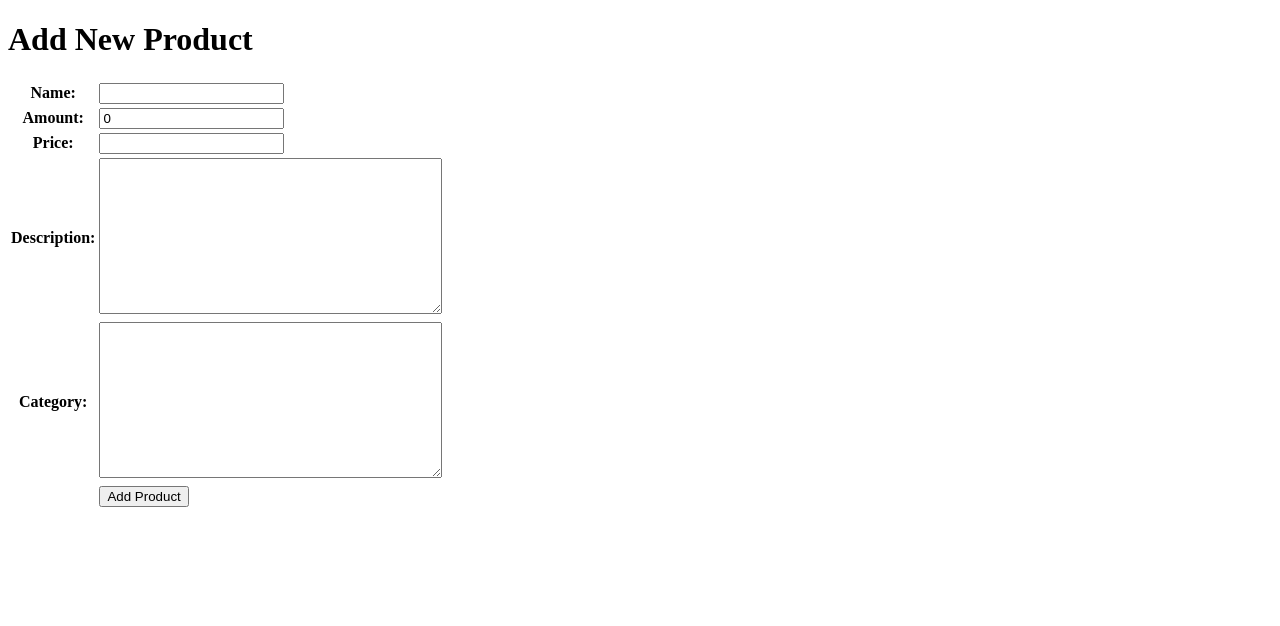
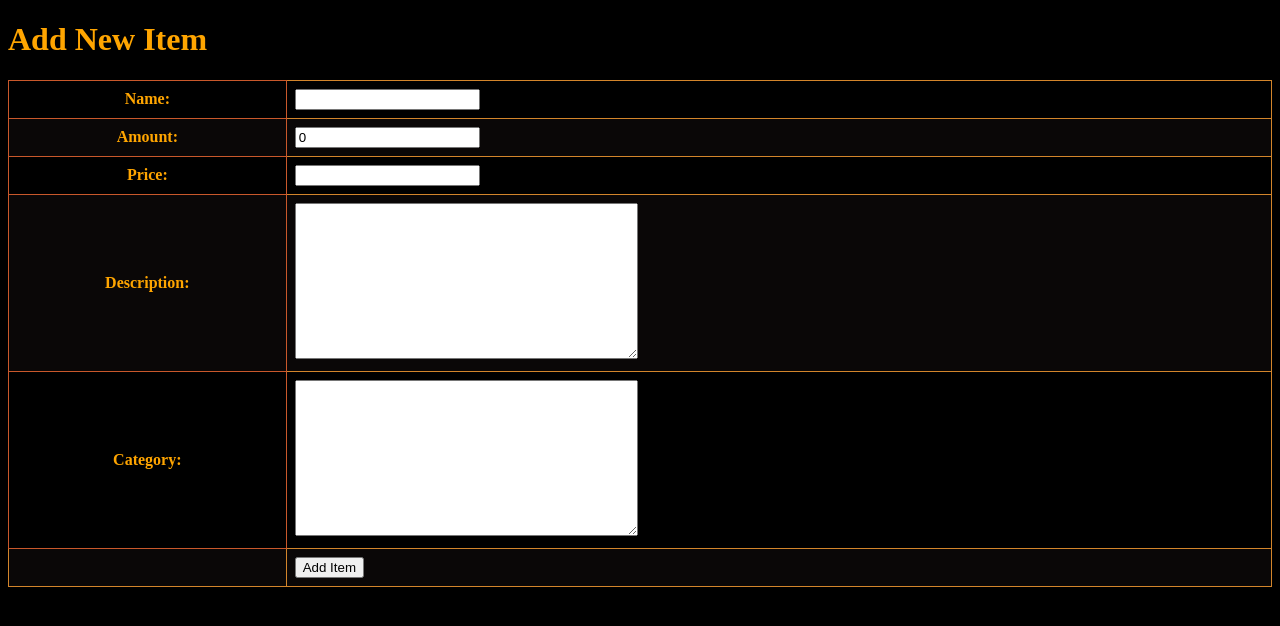
Before and after one commit to ilhamzik/player01-inventory, a Django app: page /create-product in a window 1280 px wide. Shown: the top 626 px of the page. Run offline with Django 4.2, Linux system fonts and the light colour scheme.

Commit message:
tugas 4 done

```diff
--- a/main/forms.py
+++ b/main/forms.py
@@ -1,7 +1,7 @@
 from django.forms import ModelForm
-from main.models import Product
+from main.models import Item
 
-class ProductForm(ModelForm):
+class ItemForm(ModelForm):
     class Meta:
-        model = Product
+        model = Item
         fields = ["name","amount", "price", "description", "category"]
--- a/main/models.py
+++ b/main/models.py
@@ -1,6 +1,8 @@
 from django.db import models
+from django.contrib.auth.models import User
 
-class Product(models.Model):
+class Item(models.Model):
+    user = models.ForeignKey(User, on_delete=models.CASCADE)
     name = models.CharField(max_length=255)
     amount = models.IntegerField(default=0)
     price = models.IntegerField()
--- a/main/templates/create_product.html
+++ b/main/templates/create_product.html
@@ -1,8 +1,46 @@
 {% extends 'base.html' %}
 
 {% block content %}
-<h1>Add New Product</h1>
+<h1>Add New Item</h1>
+<style>
+    body {
+        background-color: black;
+        color: orange;
+    }
 
+    .center-cell {
+        display: flex;
+        justify-content: center;
+        align-items: center;
+        height: 100%;
+    }
+
+    .special-paragraph {
+        margin-top: 45px;
+        margin-bottom: 10px;
+    }
+
+    table {
+        width: 100%;
+        border-collapse: collapse;
+    }
+
+    th {
+        border: 1px solid #c9582b;
+        text-align: center;
+        padding: 8px;
+    }
+
+    td {
+        border: 1px solid #d3852b;
+        text-align: left;
+        padding: 8px;
+    }
+
+    tr:nth-child(even) {
+        background-color: #0a0707;
+    }
+</style>
 <form method="POST">
     {% csrf_token %}
     <table>
@@ -10,7 +48,7 @@
         <tr>
             <td></td>
             <td>
-                <input type="submit" value="Add Product"/>
+                <input type="submit" value="Add Item"/>
             </td>
         </tr>
     </table>
--- a/main/urls.py
+++ b/main/urls.py
@@ -1,5 +1,5 @@
 from django.urls import path
-from main.views import show_main, create_product, show_xml, show_json, show_xml_by_id, show_json_by_id
+from main.views import show_main, create_product, show_xml, show_json, show_xml_by_id, show_json_by_id, register, login_user, logout_user, add_item_amount, reduce_item_amount, delete_item
 
 app_name = 'main'
 
@@ -10,4 +10,10 @@ urlpatterns = [
     path('json/', show_json, name='show_json'),
     path('xml/<int:id>/', show_xml_by_id, name='show_xml_by_id'),
     path('json/<int:id>/', show_json_by_id, name='show_json_by_id'),
+    path('register/', register, name='register'),
+    path('login/', login_user, name='login'),
+    path('logout/', logout_user, name='logout'),
+    path('add_item_amount/<int:id>/', add_item_amount, name='add_item_amount'),
+    path('reduce_item_amount/<int:id>/', reduce_item_amount, name='reduce_item_amount'),
+    path('delete_item/', delete_item, name='delete_item'),
 ]
--- a/main/views.py
+++ b/main/views.py
@@ -1,46 +1,117 @@
-from django.shortcuts import render
-from main.models import Product
+from django.shortcuts import render, redirect, get_object_or_404
+from main.models import Item
 from django.http import HttpResponseRedirect
-from main.forms import ProductForm
+from main.forms import ItemForm
 from django.urls import reverse
 from django.http import HttpResponse
 from django.core import serializers
+from django.shortcuts import redirect, get_object_or_404
+from django.contrib.auth.forms import UserCreationForm
+from django.contrib import messages
+from django.contrib.auth import authenticate, login, logout
+from django.contrib.auth.decorators import login_required
+import datetime
 
+@login_required(login_url='/login')
 def show_main(request):
-    products = Product.objects.all()
+    items = Item.objects.filter(user=request.user)
 
     context = {
         'app': 'player01-inventory',
-        'name': 'Muhammad Ilham Zikri',
+        'name': request.user.username,
         'class': 'PBP F',
-        'products': products
+        'items': items,
+        'last_login': request.COOKIES['last_login'],
     }
     return render(request, "main.html", context)
 
 def create_product(request):
-    form = ProductForm(request.POST or None)
+    form = ItemForm(request.POST or None)
 
     if form.is_valid() and request.method == "POST":
-        form.save()
+        item = form.save(commit=False)
+        item.user = request.user
+        item.save()
         return HttpResponseRedirect(reverse('main:show_main'))
 
     context = {'form': form}
     return render(request, "create_product.html", context)
 
 def show_xml(request):
-    data = Product.objects.all()
+    data = Item.objects.all()
     return HttpResponse(serializers.serialize("xml", data), content_type="application/xml")
 
 def show_json(request):
-    data = Product.objects.all()
+    data = Item.objects.all()
     return HttpResponse(serializers.serialize("json", data), content_type="application/json")
 
 def show_xml_by_id(request, id):
-    data = Product.objects.filter(pk=id)
+    data = Item.objects.filter(pk=id)
     return HttpResponse(serializers.serialize("xml", data), content_type="application/xml")
 
 def show_json_by_id(request, id):
-    data = Product.objects.filter(pk=id)
+    data = Item.objects.filter(pk=id)
     return HttpResponse(serializers.serialize("json", data), content_type="application/json")
 
+def register(request):
+    form = UserCreationForm()
+
+    if request.method == "POST":
+        form = UserCreationForm(request.POST)
+        if form.is_valid():
+            form.save()
+            messages.success(request, 'Your account has been successfully created!')
+            return redirect('main:login')
+    context = {'form':form}
+    return render(request, 'register.html', context)
+
+def login_user(request):
+    if request.method == 'POST':
+        username = request.POST.get('username')
+        password = request.POST.get('password')
+        user = authenticate(request, username=username, password=password)
+        if user is not None:
+            login(request, user)
+            response = HttpResponseRedirect(reverse("main:show_main"))
+            response.set_cookie('last_login', str(datetime.datetime.now()))
+            return response
+        else:
+            messages.info(request, 'Sorry, incorrect username or password. Please try again.')
+    context = {}
+    return render(request, 'login.html', context)
+
+def logout_user(request):
+    logout(request)
+    response = HttpResponseRedirect(reverse('main:login'))
+    response.delete_cookie('last_login')
+    return response
+
+@login_required(login_url='/login')
+def add_item_amount(request, id):
+    item = get_object_or_404(Item, pk=id)
+    item.amount += 1
+    item.save()
+    return HttpResponseRedirect(reverse('main:show_main'))
+
+@login_required(login_url='/login')
+def reduce_item_amount(request, id):
+    item = get_object_or_404(Item, pk=id)
+    if item.amount > 0:
+        item.amount -= 1
+        item.save()
+    return HttpResponseRedirect(reverse('main:show_main'))
+
+@login_required(login_url='/login')
+def delete_item(request):
+    if request.method == "POST":
+        item_id = request.POST.get('item_id')
+
+        try:
+            item = Item.objects.get(pk=item_id, user=request.user)
+            item.delete()
+        except Item.DoesNotExist:
+            pass
+
+    return redirect('main:show_main')
+
 # Create your views here.
```
Also changed, not shown: main/templates/login.html (added, +79 -0 lines), main/templates/main.html (+72 -39 lines), main/templates/register.html (added, +69 -0 lines), README.md, db.sqlite3, main/migrations/0003_product_user.py (added), main/migrations/0004_rename_product_item.py (added).
